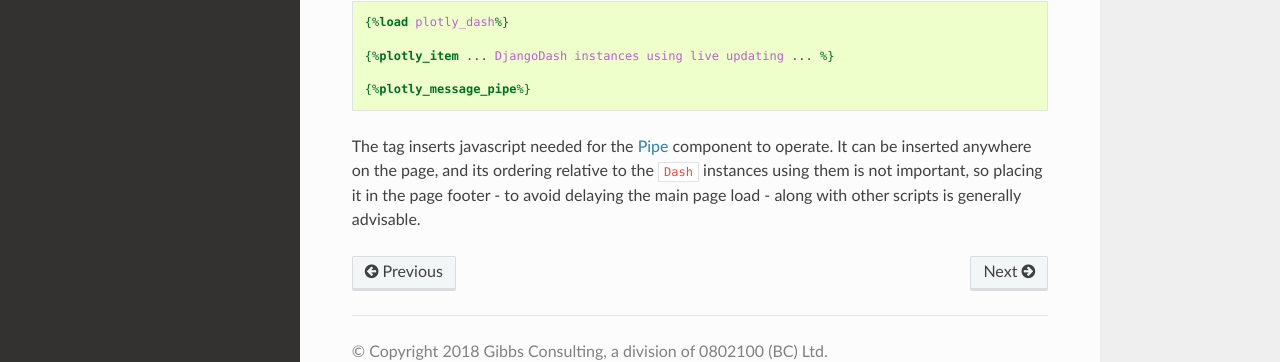
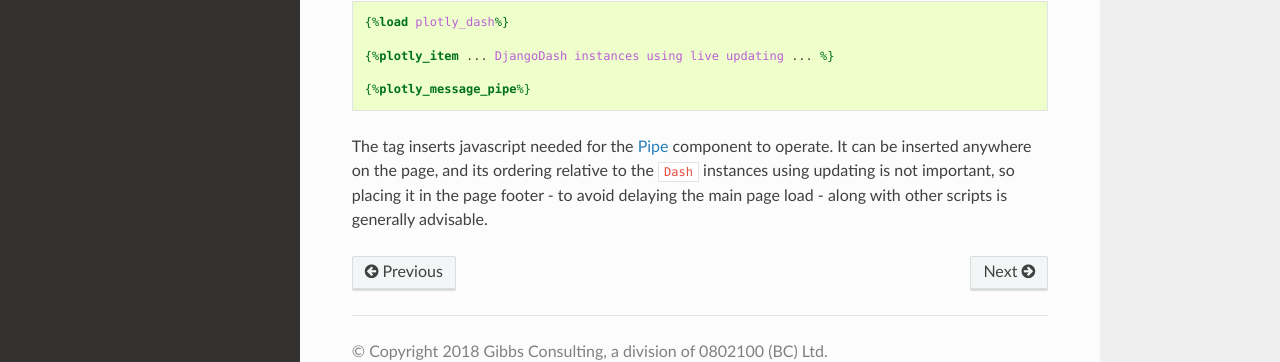
Before and after one commit to GibbsConsulting/django-plotly-dash, a Sphinx documentation site: the page built from docs/template_tags.rst, in a window 1280 px wide and 1396 px high. Shown: the part 975-1337 px from the top of the window. Built offline with Sphinx 7.4.7 and the Read the Docs theme 2.0.0, drawn with Linux system fonts in a browser that asks for light colours.

Commit message:
More documentation tweaks

```diff
--- a/docs/development.rst
+++ b/docs/development.rst
@@ -152,3 +152,5 @@ to the test suite. However, this rarely happens in practice!
 The essential requirement of a bug report is that it contains enough information to characterise the issue, and ideally
 also provides some way of replicating it. Issues that cannot be replicated within a virtualenv are unlikely to
 get much attention, if any.
+
+To report a bug, create a `github issue <https://github.com/GibbsConsulting/django-plotly-dash/issues>`_.
--- a/docs/simple_use.rst
+++ b/docs/simple_use.rst
@@ -59,7 +59,7 @@ in :ref:`templates <template_tags>`:
   {%plotly_item name="SimpleExample"%}
 
 Direct use in this manner, without any application state or
-use of live updating, is directly equivalent to inserting an ``iframe`` containing the
+use of live updating, is equivalent to inserting an ``iframe`` containing the
 URL of a ``Dash`` application.
 
 The registration code needs to be in a location
--- a/docs/template_tags.rst
+++ b/docs/template_tags.rst
@@ -50,6 +50,6 @@ This template tag has to be inserted on every page that uses live updating:
   {%plotly_message_pipe%}
 
 The tag inserts javascript needed for the :ref:`Pipe <pipe_component>` component to operate. It can be inserted anywhere
-on the page, and its ordering relative to the ``Dash`` instances using them is not important, so placing it in
+on the page, and its ordering relative to the ``Dash`` instances using updating is not important, so placing it in
 the page footer - to avoid delaying the main page load - along
 with other scripts is generally advisable.
```
